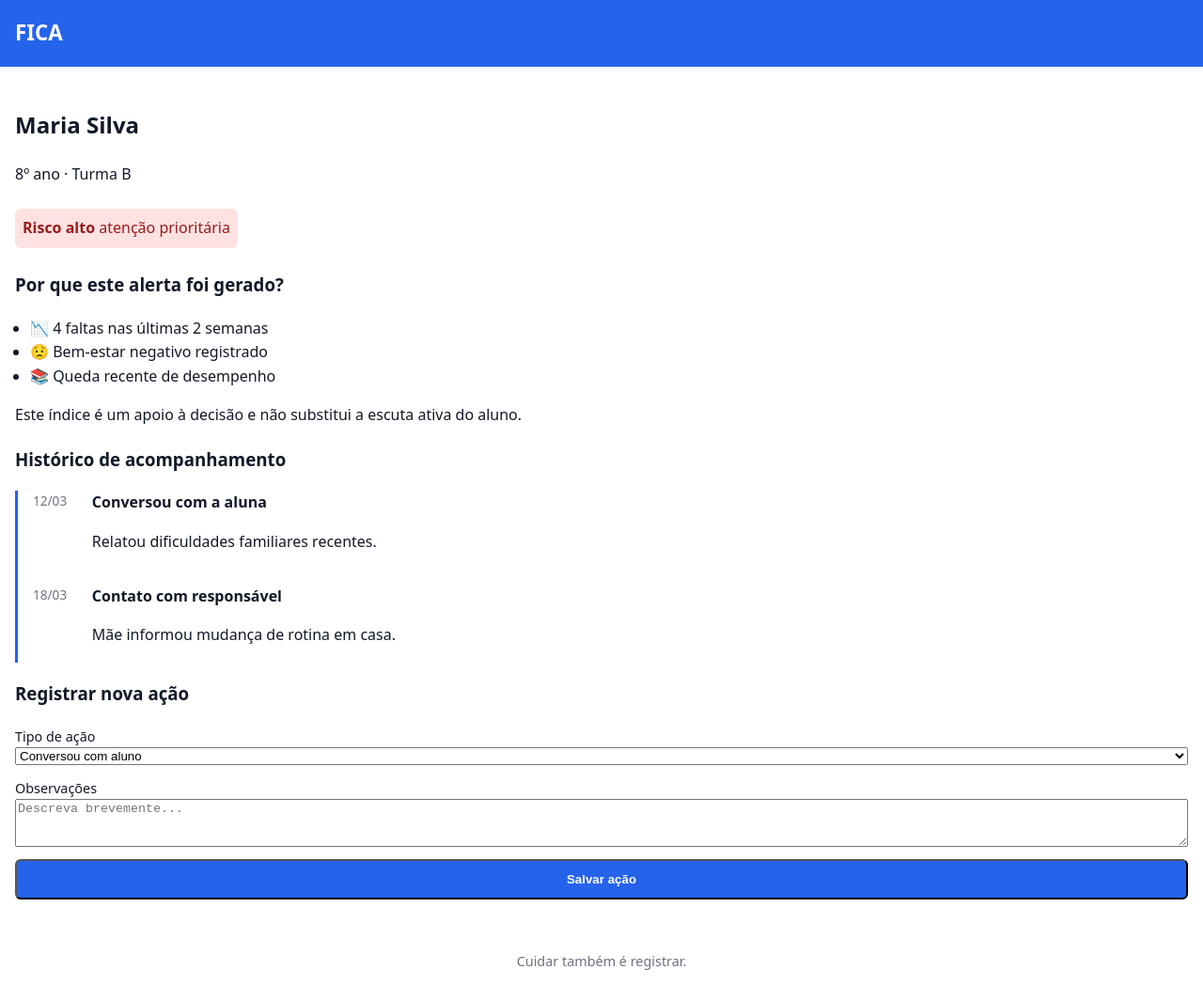
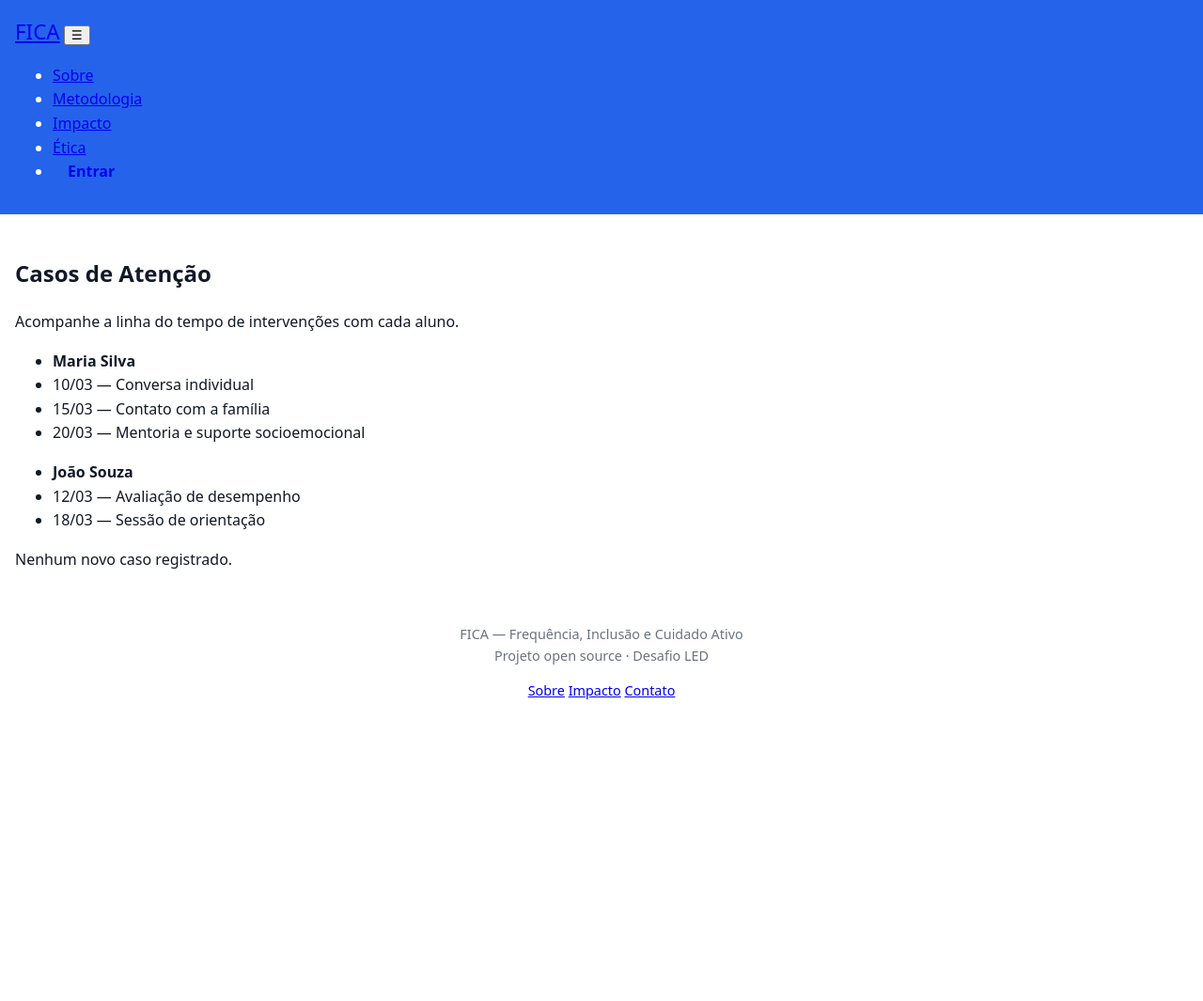
Before and after one commit to JoaoClaudiano/fica, a plain HTML site: page public/views/teacher/case.html in a window 1280 px wide. Shown: the whole page at 94% size. After the commit the page ends 800 px from the top, so only its background shows below. Drawn offline with Linux system fonts and the light colour scheme.

Commit message:
Atualizar o case.html

```diff
--- a/public/views/teacher/case.html
+++ b/public/views/teacher/case.html
@@ -2,104 +2,67 @@
 <html lang="pt-BR">
 <head>
   <meta charset="UTF-8" />
-  <title>Caso do Aluno · FICA</title>
+  <title>Casos de Atenção — FICA</title>
   <meta name="viewport" content="width=device-width, initial-scale=1.0" />
 
-  <link rel="stylesheet" href="../../styles/base.css" />
-  <link rel="stylesheet" href="../../styles/themes.css" />
-  <link rel="stylesheet" href="../../styles/accessibility.css" />
+  <!-- Estilos -->
+  <link rel="stylesheet" href="/styles/base.css" />
+  <link rel="stylesheet" href="/styles/themes.css" />
+  <link rel="stylesheet" href="/styles/accessibility.css" />
 </head>
 <body>
 
-  <a href="#main" class="skip-link">Pular para o conteúdo</a>
+  <!-- Header -->
+  <div id="header-container"></div>
 
-  <header class="app-header">
-    <h1 class="logo">FICA</h1>
-    <a href="dashboard.html" class="btn small secondary">← Voltar</a>
-  </header>
+  <main role="main">
+    <section class="teacher-cases-page">
+      <h1>Casos de Atenção</h1>
+      <p>Acompanhe a linha do tempo de intervenções com cada aluno.</p>
 
-  <main id="main">
+      <div id="cases-container">
+        <div class="case-timeline">
+          <ul>
+            <li><strong>Maria Silva</strong></li>
+            <li>10/03 — Conversa individual</li>
+            <li>15/03 — Contato com a família</li>
+            <li>20/03 — Mentoria e suporte socioemocional</li>
+          </ul>
 
-    <!-- IDENTIDADE DO ALUNO -->
-    <section class="student-header">
-      <h2>Maria Silva</h2>
-      <p>8º ano · Turma B</p>
+        </div>
 
-      <div class="risk-indicator high">
-        <strong>Risco alto</strong>
-        <span>atenção prioritária</span>
+        <div class="case-timeline">
+          <ul>
+            <li><strong>João Souza</strong></li>
+            <li>12/03 — Avaliação de desempenho</li>
+            <li>18/03 — Sessão de orientação</li>
+          </ul>
+        </div>
+
+        <!-- Empty State -->
+        <div class="empty-state" aria-live="polite">
+          Nenhum novo caso registrado.
+        </div>
       </div>
     </section>
-
-    <!-- EXPLICAÇÃO DO RISCO -->
-    <section>
-      <h3>Por que este alerta foi gerado?</h3>
-      <ul class="risk-explanation">
-        <li>📉 4 faltas nas últimas 2 semanas</li>
-        <li>😟 Bem-estar negativo registrado</li>
-        <li>📚 Queda recente de desempenho</li>
-      </ul>
-      <p class="muted">
-        Este índice é um apoio à decisão e não substitui a escuta ativa do aluno.
-      </p>
-    </section>
-
-    <!-- LINHA DO TEMPO -->
-    <section>
-      <h3>Histórico de acompanhamento</h3>
-
-      <div class="timeline">
-
-        <article class="timeline-item">
-          <span class="date">12/03</span>
-          <div>
-            <strong>Conversou com a aluna</strong>
-            <p>Relatou dificuldades familiares recentes.</p>
-          </div>
-        </article>
-
-        <article class="timeline-item">
-          <span class="date">18/03</span>
-          <div>
-            <strong>Contato com responsável</strong>
-            <p>Mãe informou mudança de rotina em casa.</p>
-          </div>
-        </article>
-
-      </div>
-    </section>
-
-    <!-- REGISTRAR NOVA AÇÃO -->
-    <section>
-      <h3>Registrar nova ação</h3>
-
-      <form class="action-form">
-        <label>
-          Tipo de ação
-          <select>
-            <option>Conversou com aluno</option>
-            <option>Contato com família</option>
-            <option>Encaminhamento pedagógico</option>
-            <option>Apoio socioemocional</option>
-          </select>
-        </label>
-
-        <label>
-          Observações
-          <textarea rows="3" placeholder="Descreva brevemente..."></textarea>
-        </label>
-
-        <button class="btn primary">Salvar ação</button>
-      </form>
-    </section>
-
   </main>
 
-  <footer class="app-footer">
-    <p>Cuidar também é registrar.</p>
-  </footer>
+  <!-- Footer -->
+  <div id="footer-container"></div>
 
-<script src="../../scripts/app.js"></script>
-<script type="module" src="../../scripts/case.js"></script>
+  <!-- Scripts -->
+  <script src="/scripts/router.js"></script>
+  <script src="/scripts/accessibility.js"></script>
+  <script src="/scripts/app.js"></script>
+  <script>
+    fetch('/components/header.html')
+      .then(r => r.text())
+      .then(html => document.getElementById('header-container').innerHTML = html);
+
+    fetch('/components/footer.html')
+      .then(r => r.text())
+      .then(html => document.getElementById('footer-container').innerHTML = html);
+  </script>
+
 </body>
 </html>
```
